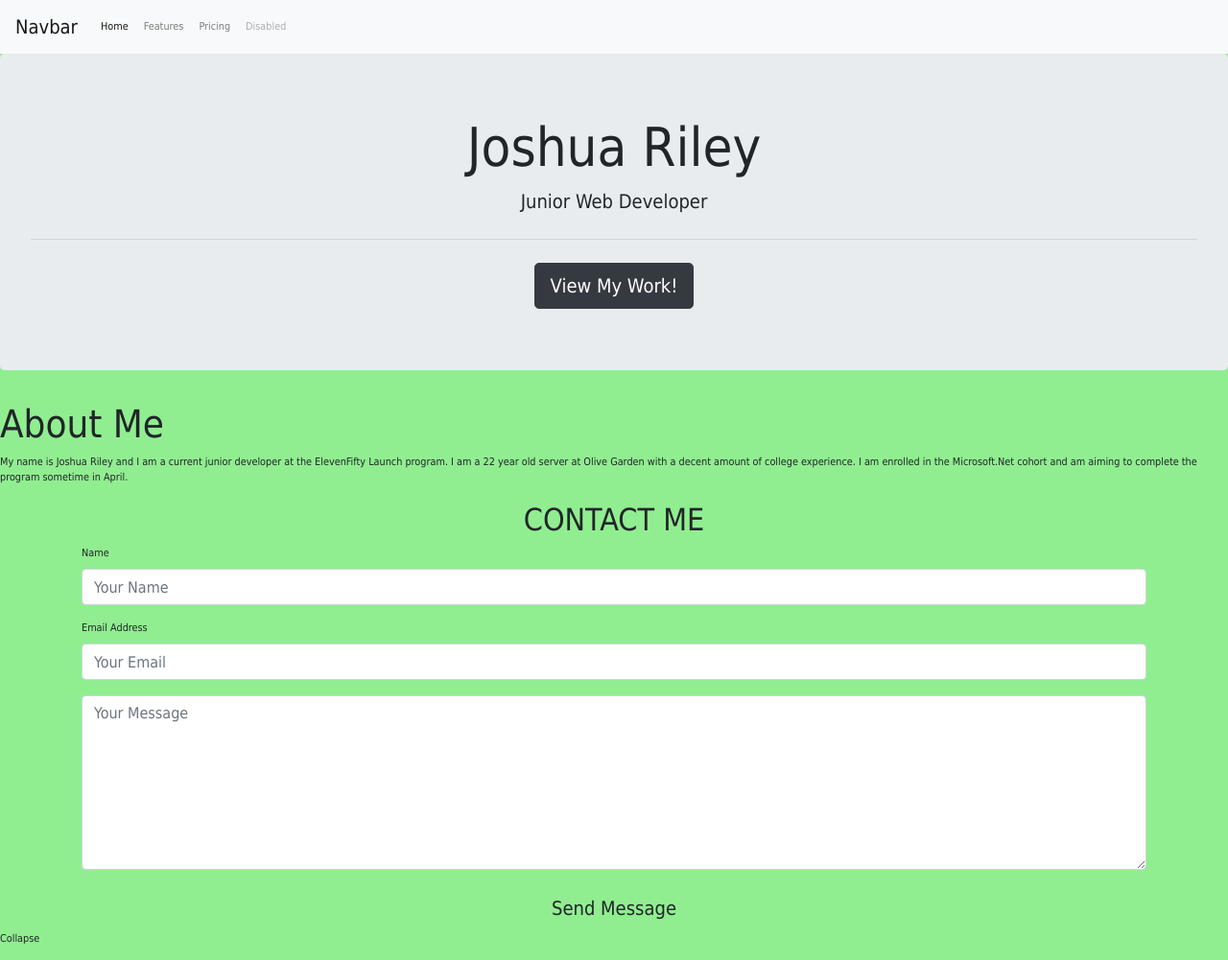
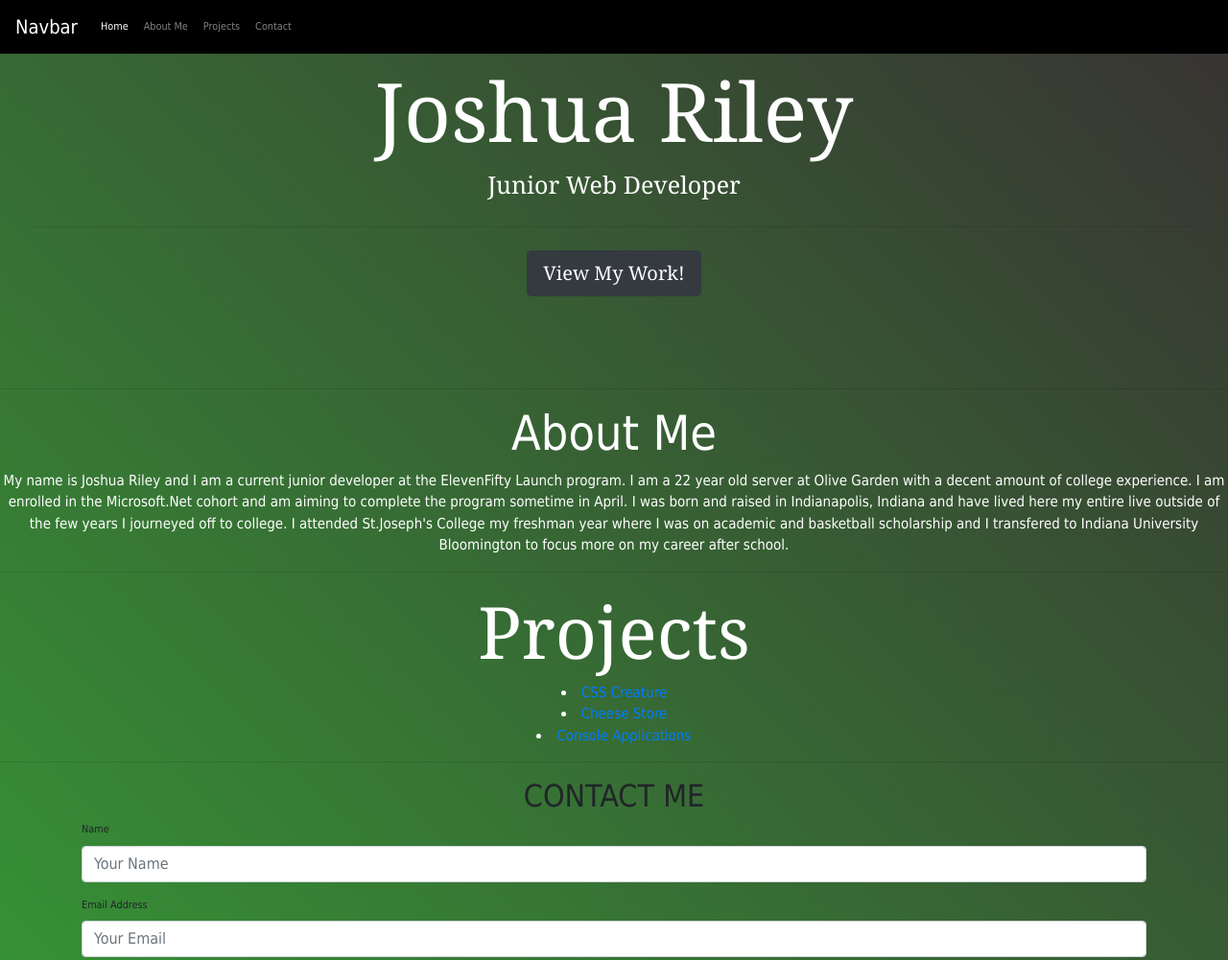
Before and after one commit to JRiley08/JRiley08.github.io, a plain HTML site: page index.html in a window 1280 px wide. Shown: the top 1001 px of the page at 96% size. Drawn offline with nearby package versions, Linux system fonts and the light colour scheme.

Commit message:
Final Push

```diff
--- a/index.html
+++ b/index.html
@@ -1,19 +1,23 @@
 <!DOCTYPE html>
 <html lang="en">
+
 <head>
   <meta charset="UTF-8">
   <meta name="viewport" content="width=device-width, initial-scale=1.0">
   <meta http-equiv="X-UA-Compatible" content="ie=edge">
   <title>Document</title>
 
-    <link rel="stylesheet" href="https://stackpath.bootstrapcdn.com/bootstrap/4.2.1/css/bootstrap.min.css" integrity="sha384-GJzZqFGwb1QTTN6wy59ffF1BuGJpLSa9DkKMp0DgiMDm4iYMj70gZWKYbI706tWS" crossorigin="anonymous">
+  <link rel="stylesheet" href="https://stackpath.bootstrapcdn.com/bootstrap/4.2.1/css/bootstrap.min.css" integrity="sha384-GJzZqFGwb1QTTN6wy59ffF1BuGJpLSa9DkKMp0DgiMDm4iYMj70gZWKYbI706tWS"
+    crossorigin="anonymous">
 
   <link rel="stylesheet" type="text/css" href="./main.css">
 </head>
+
 <body>
-  <nav class="navbar navbar-expand-lg navbar-light bg-light">
+  <nav class="navbar navbar-expand-lg navbar-dark">
     <a class="navbar-brand" href="#">Navbar</a>
-    <button class="navbar-toggler" type="button" data-toggle="collapse" data-target="#navbarNav" aria-controls="navbarNav" aria-expanded="false" aria-label="Toggle navigation">
+    <button class="navbar-toggler" type="button" data-toggle="collapse" data-target="#navbarNav" aria-controls="navbarNav"
+      aria-expanded="false" aria-label="Toggle navigation">
       <span class="navbar-toggler-icon"></span>
     </button>
     <div class="collapse navbar-collapse" id="navbarNav">
@@ -22,19 +26,20 @@
           <a class="nav-link" href="#">Home <span class="sr-only">(current)</span></a>
         </li>
         <li class="nav-item">
-          <a class="nav-link" href="#">Features</a>
+          <a class="nav-link" href="#">About Me</a>
         </li>
         <li class="nav-item">
-          <a class="nav-link" href="#">Pricing</a>
+          <a class="nav-link" href="#">Projects</a>
         </li>
         <li class="nav-item">
-          <a class="nav-link disabled" href="#" tabindex="-1" aria-disabled="true">Disabled</a>
+          <a class="nav-link" href="#">Contact</a>
         </li>
       </ul>
     </div>
   </nav>
   <!--Header-->
-   <div> <div id="header" class="jumbotron">
+  <div>
+    <div id="header" class="jumbotron">
       <h1 class="display-4 text-center">Joshua Riley</h1>
       <p class="lead text-center">Junior Web Developer</p>
       <hr class="my-4">
@@ -42,20 +47,31 @@
         <a class="btn btn-primary btn-lg btn-dark" href="#portfolio" role="button">View My Work!</a>
       </div>
     </div>
-
+    <hr>
   </div>
   <!--About-->
-   <section id="About Me">
-     <h1>About Me</h1>
-     <p>My name is Joshua Riley and I am a current junior developer at the ElevenFifty Launch program. I am a 22 year old server at Olive Garden with a decent amount of college experience.
-        I am enrolled in the Microsoft.Net cohort and am aiming to complete the program sometime in April. </p>
+  <section id="AboutMe">
+    <h1 class="display-4 text-center">About Me</h1>
+    <p class="text-center">My name is Joshua Riley and I am a current junior developer at the ElevenFifty Launch
+      program. I am a 22 year old server at Olive Garden with a decent amount of college experience.
+      I am enrolled in the Microsoft.Net cohort and am aiming to complete the program sometime in April. I was born and
+      raised in Indianapolis, Indiana and have lived here my entire live outside of the few years I journeyed off to
+      college.
+      I attended St.Joseph's College my freshman year where I was on academic and basketball scholarship and I
+      transfered to Indiana University Bloomington to focus more on my career after school. </p>
+    <hr>
+  </section>
+  <!--Projects-->
+  <section id="Projects">
+    <h1>Projects</h1>
+
+      <li><a href="https://codepen.io/Jriley04/pen/OrErJQ">CSS Creature</a></li>
+      <li><a href="file:///C:/Users/Josh/Documents/JavaScript-101-StoreAppStarter-master/index.html">Cheese Store</a></li>
+      <li><a href="https://github.com/JRiley08/GoldBadgeChallenges">Console Applications</a></li>
+
 
   </section>
-   <!--Projects-->
-   <section>
-
-   </section>
-
+  <hr>
   <!--Contact-->
 
   <section id="contact">
@@ -67,44 +83,23 @@
             <div class="control-group">
               <div class="form-group">
                 <label>Name</label>
-                    <input
-                      type="text"
-                      class="form-control"
-                      placeholder="Your Name"
-                      id="name"
-                      required
-                      data-validation-required-message="Please enter your name"
-                      name="name"
-                      >
+                <input type="text" class="form-control" placeholder="Your Name" id="name" required
+                  data-validation-required-message="Please enter your name" name="name">
                 <p class="help-block text-danger"></p>
               </div>
             </div>
             <div class="control-group">
               <div class="form-group">
                 <label>Email Address</label>
-                    <input
-                      type="email"
-                      class="form-control"
-                      placeholder="Your Email"
-                      id="email"
-                      required
-                      data-validation-required-message="Please enter your email"
-                      name="_replyto"
-                    >
+                <input type="email" class="form-control" placeholder="Your Email" id="email" required
+                  data-validation-required-message="Please enter your email" name="_replyto">
                 <p class="help-block text-danger"></p>
               </div>
             </div>
             <div class="control-group">
               <div class="form-group">
-                    <textarea
-                      class="form-control"
-                      rows="7"
-                      placeholder="Your Message"
-                      id="message"
-                      required
-                      data-validation-required-message="Please leave a message"
-                      name="message"
-                    ></textarea>
+                <textarea class="form-control" rows="7" placeholder="Your Message" id="message" required
+                  data-validation-required-message="Please leave a message" name="message"></textarea>
                 <p class="help-block text-danger"></p>
               </div>
             </div>
@@ -125,4 +120,5 @@
 
   Collapse
 </body>
+
 </html>
--- a/main.css
+++ b/main.css
@@ -2,16 +2,57 @@
 body {
      font-size: 67.5%;
      font-family: Tahoma, Geneva, sans-serif;
-     background: lightgreen url(img/paper_1332008.jpg) no-repeat fixed top center;
-     padding: 0;
-     margin: 0;
-     -webkit-background-size: 100% 100%;
-     -moz-background-size: 100% 100%;
-     background-size: 100% 100%;
-     -o-background-size: 100% 100%;
+     background-image: linear-gradient(45deg, rgb(54, 156, 54), rgb(56, 50, 50))
+
 }
 /*Header*/
+ #header {
+    font-size: 67.5%;
+    font-family: Georgia, 'Times New Roman', Times, serif;
+}
+.jumbotron{
+    background-color: transparent;
+}
+.navbar {
+    background-color: black;
+    z-index: 10;
+    position: fixed;
+    width: 100%;
+}
 
+
+
+#AboutMe h1{
+    font-size: 50px;
+    color: white;
+}
+#AboutMe p{
+    font-size:15px;
+    color: white;
+}
+#header h1 {
+    font-size: 85px;
+    color: white;
+}
+#header p {
+    font-size: 25px;
+    color: white;
+}
+#Projects h1 {
+    font-size:75px;
+    font-family: Georgia, 'Times New Roman', Times, serif;
+    color: white;
+    text-align: center;
+
+}
+#Projects li {
+    font-size: 15px;
+    text-align: center;
+    color: white;
+}
+#aboutme p {
+    text-align: center;
+}
 /*Nav Bars*/
 /*Sidebar Section*/
 /*Main Section*/
```
Lines whose indentation alone changed are shown as unchanged.
